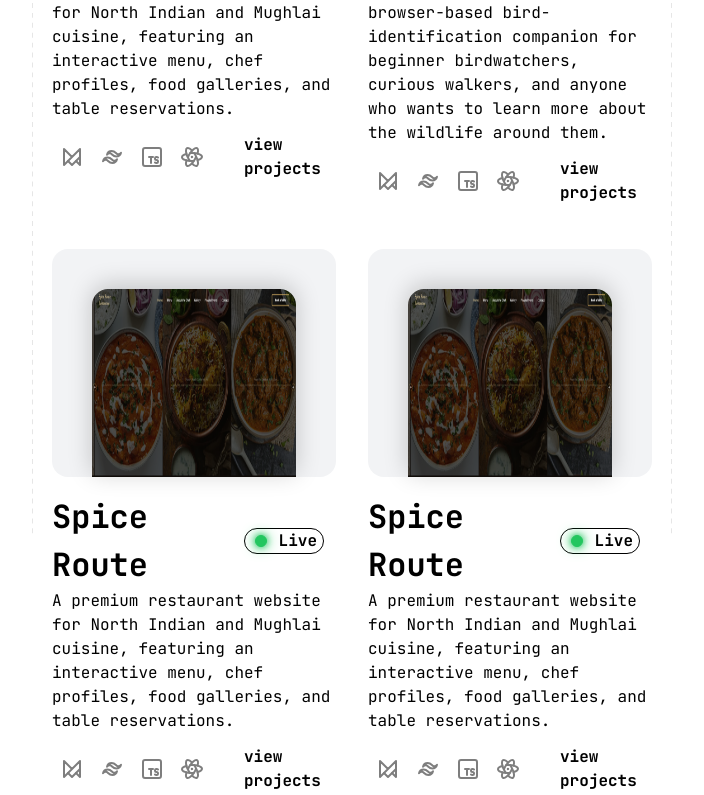
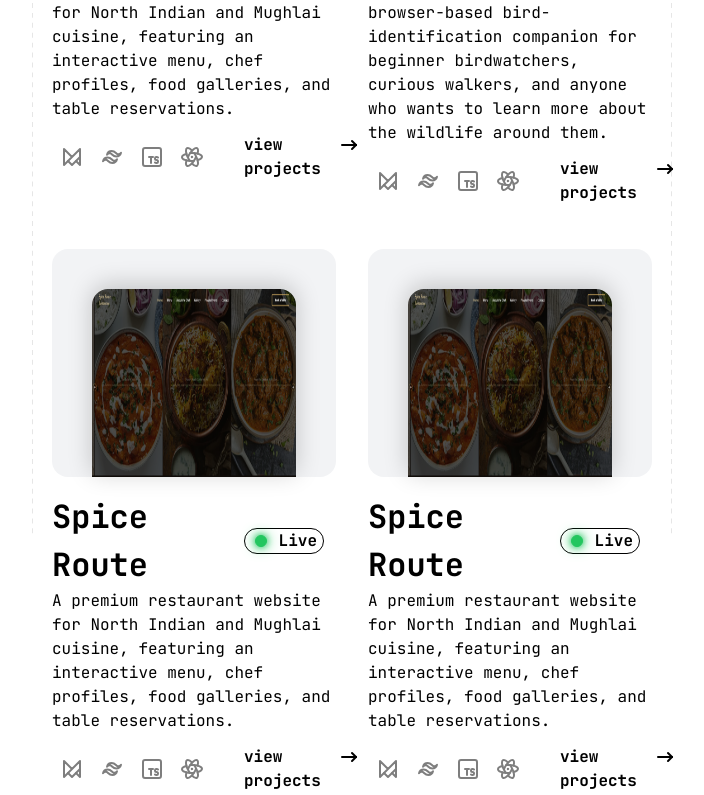
Before and after one commit to unknowdeepanshu/profile, a React (Vite) app: page / in a window 1280 px wide. Shown: the part 1065-1860 px from the top of the page, without its empty margins (288-992 px from the left). Built offline with nearby package versions, Linux system fonts and the light colour scheme; a web font is replaced by a local one.

Commit message:
feat: enhance Card component with project view icons; clean up Projects page imports

```diff
--- a/src/components/card/card.tsx
+++ b/src/components/card/card.tsx
@@ -2,6 +2,7 @@ import Birds from "@/assets/birds.png";
 import { cn } from "@/lib/utils";
 import TechUsed from "../techUsed/techUsed";
 
+import { IconArrowNarrowRight, IconArrowUpRight } from "@tabler/icons-react";
 interface CardProps {
   currentstatus?: string;
   img?: string;
@@ -89,9 +90,16 @@ function Card({
             </div>
             <div className="flex w-fit items-center p-3">
               <div className="rounded-2xl">
-                <div className="flex w-fit items-center justify-between gap-2 px-5">
-                  <h5 id="BoldJetBrains" className="text-[1rem] text-black">
-                    view projects
+                <div className="group flex w-fit cursor-pointer items-center justify-between gap-2 px-5">
+                  <h5
+                    id="BoldJetBrains"
+                    className="flex gap-2 text-[1rem] text-black"
+                  >
+                    view projects{" "}
+                    <span className="relative size-6">
+                      <IconArrowNarrowRight className="absolute inset-0 transition-all duration-300 group-hover:translate-x-0.5 group-hover:-translate-y-0.5 group-hover:opacity-0" />
+                      <IconArrowUpRight className="absolute inset-0 opacity-0 transition-all duration-300 group-hover:translate-x-0.5 group-hover:opacity-100" />
+                    </span>
                   </h5>
                 </div>
               </div>
--- a/src/pages/Projects.tsx
+++ b/src/pages/Projects.tsx
@@ -3,7 +3,6 @@ import ConrtainerContens from "@/components/conrtainerContens/conrtainerContens"
 import Header from "@/components/header/header";
 import { Myprojects } from "@/components/projects/projectsData";
 import RowLineConten from "@/components/rowLineConten/rowLineConten";
-
 function Projects() {
   return (
     <>
```
